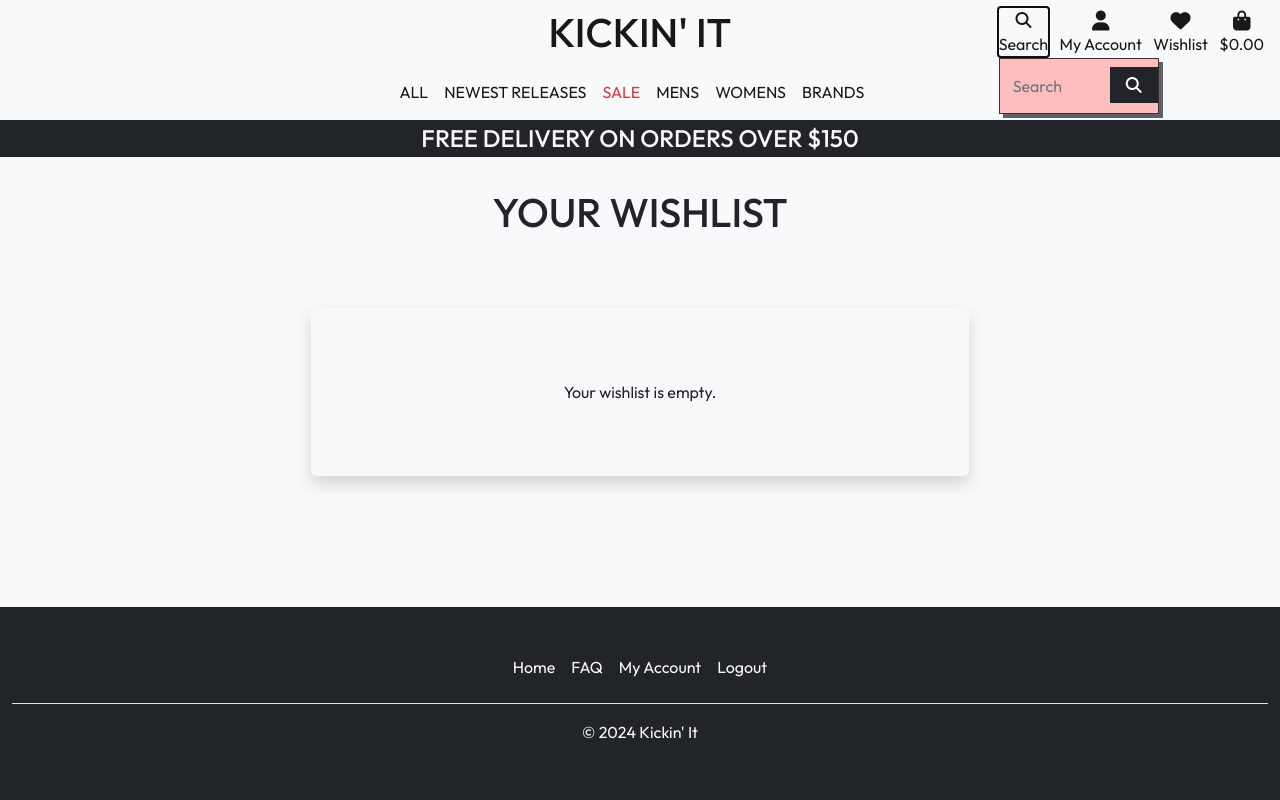
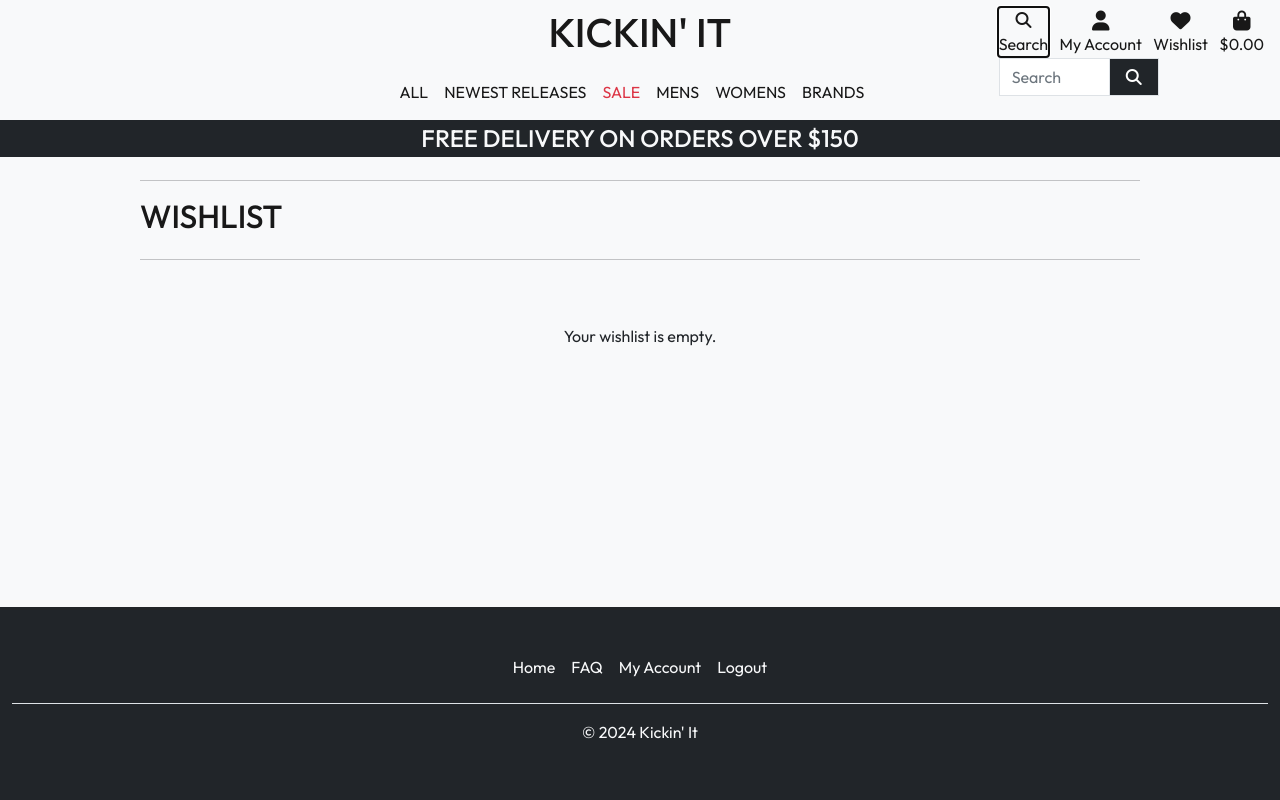
Before and after one commit to cambboyle/Kickin-it, a Django app: page /wishlist/wishlist/ in a window 1280 px wide, after a click on "Search". Run offline with Django 3.2, Linux system fonts and the light colour scheme; the visitor is signed in with stand-in values (Sample User, id 1); data comes from the database, SQL or seed files in the repository; data that the repository does not hold is empty; some libraries are stand-ins or nearby versions.

Commit message:
Add final styles for site

```diff
--- a/bag/templates/bag/bag.html
+++ b/bag/templates/bag/bag.html
@@ -25,7 +25,7 @@
             <div class="col">
                 {% if bag_items %}
                     <div class="table-responsive rounded">
-                        <table class="table table-sm table-borderless">
+                        <table class="table table-sm table-borderless align-middle">
                             <thead class="text-black">
                                 <tr>
                                     <th scope="col">Product Info</th>
--- a/products/templates/products/add_product.html
+++ b/products/templates/products/add_product.html
@@ -26,8 +26,8 @@
                     {% csrf_token %}
                     {{ form | crispy }}
                     <div class="text-right">
-                        <a href="{% url 'products' %}" class="btn btn-outline-black rounded-0">Cancel</a>
-                        <button class="btn btn-dark rounded-0" type="submit">Add Product</button>
+                        <a href="{% url 'products' %}" class="btn bg-danger btn-outline-black global-buttons rounded-0">Cancel</a>
+                        <button class="btn btn-outline-black global-buttons rounded-0" type="submit">Add Product</button>
                     </div>
                 </form>
             </div>
--- a/products/templates/products/edit_product.html
+++ b/products/templates/products/edit_product.html
@@ -26,8 +26,8 @@
                     {% csrf_token %}
                     {{ form | crispy }}
                     <div class="text-right">
-                        <a href="{% url 'products' %}" class="btn btn-outline-black rounded-0">Cancel</a>
-                        <button class="btn btn-dark rounded-0" type="submit">Update Product</button>
+                        <a href="{% url 'products' %}" class="btn bg-danger btn-outline-black global-buttons rounded-0">Cancel</a>
+                        <button class="btn btn-outline-black global-buttons rounded-0" type="submit">Add Product</button>
                     </div>
                 </form>
             </div>
--- a/profiles/templates/profiles/profile.html
+++ b/profiles/templates/profiles/profile.html
@@ -15,7 +15,7 @@
 
 {% block content %}
     <div class="overlay"></div>
-    <div class="container text-black">
+    <div class="container">
         <div class="row">
             <div class="col">
                 <hr>
@@ -29,7 +29,7 @@
                 <form class="mt-3" action="{% url 'profile' %}" method="POST" id="profile-update-form">
                     {% csrf_token %}
                     {{ form|crispy }}
-                    <button class="btn btn-black rounded-0 text-uppercase float-right">Update Information</button>
+                    <button class="btn btn-outline-black text-uppercase float-right global-buttons">Update Information</button>
                 </form>
             </div>
             <div class="col-12 col-lg-6">
--- a/templates/base.html
+++ b/templates/base.html
@@ -67,13 +67,15 @@
                   </div>
                 </div>
               </a>
-              <div class="dropdown-menu border-1 dropdown-styles" aria-labelledby="searchbar">
-                <form method="GET" action="{% url 'products' %}">
+              <div class="dropdown-menu rounded-0 border-0 w-100 p-0 my-0" aria-labelledby="mobile-searchbar">
+                <form class="form" method="GET" action="{% url 'products' %}">
                   <div class="input-group w-100">
-                    <input class="form-control rounded-0 text-black" type="text" name="q" placeholder="Search" style="background: rgba(255,255,255,0);border-color: rgba(248,249,250,0);" />
+                    <input class="form-control border border-black rounded-0" type="text" name="q" placeholder="Search">
                     <div class="input-group-append">
-                      <button class="btn btn-dark form-control border-0 rounded-0" type="submit">
-                        <span class="icon"><i class="fas fa-search"></i></span>
+                      <button class="form-control btn btn-dark border border-black rounded-0" type="submit">
+                        <span class="icon">
+                          <i class="fas fa-search"></i>
+                        </span>
                       </button>
                     </div>
                   </div>
@@ -88,16 +90,16 @@
                   <p class="my-0">My Account</p>
                 </div>
               </a>
-              <div class="dropdown-menu border-1 dropdown-styles" aria-labelledby="user-options">
+              <div class="dropdown-menu border-0" aria-labelledby="user-options">
                 {% if request.user.is_authenticated %}
-                  {% if request.user.is_superuser %}
-                    <a href="{% url 'add_product' %}" class="dropdown-item text-black">Product Management</a>
-                  {% endif %}
-                  <a href="{% url 'profile' %}" class="dropdown-item text-black">My Account</a>
-                  <a href="{% url 'account_logout' %}" class="dropdown-item text-black">Logout</a>
+                {% if request.user.is_superuser %}
+                  <a href="{% url 'add_product' %}" class="dropdown-item">Product Management</a>
+                {% endif %}
+                  <a href="{% url 'profile' %}" class="dropdown-item">My Account</a>
+                  <a href="{% url 'account_logout' %}" class="dropdown-item">Logout</a>
                 {% else %}
-                  <a href="{% url 'account_signup' %}" class="dropdown-item text-black">Register</a>
-                  <a href="{% url 'account_login' %}" class="dropdown-item text-black">Login</a>
+                  <a href="{% url 'account_signup' %}" class="dropdown-item">Register</a>
+                  <a href="{% url 'account_login' %}" class="dropdown-item">Login</a>
                 {% endif %}
               </div>
             </li>
--- a/wishlist/templates/wishlist/wishlist.html
+++ b/wishlist/templates/wishlist/wishlist.html
@@ -5,7 +5,6 @@
     <div class="container header-container">
         <div class="row">
             <div class="col">
-                <h1 class="logo-font text-center my-4">Your Wishlist</h1>
             </div>
         </div>
     </div>
@@ -13,51 +12,62 @@
 
 {% block content %}
     <div class="overlay"></div>
-    <div class="container my-5">
-        <div class="row justify-content-center">
-            <div class="col-lg-8 col-md-10">
-                <div class="wishlist-border p-4 shadow rounded">
+    <div class="container mb-2">
+        <div class="row">
+            <div class="col">
+                <hr>
+                <h2 class="logo-font text-black mb-4">Wishlist</h2>
+                <hr>
+            </div>
+        </div>
+
+        <div class="row">
+            <div class="col">
+                <div class="table-responsive rounded">
+                    <table class="table table-sm table-striped table-borderless align-middle">
                         {% if user_wishlist %}
-                    <ul class="list-group">
+                        <thead class="text-black">
+                            <tr>
+                                <th scope="col">Product Info</th>
+                                <th scope="col"></th>
+                                <th scope="col">Price</th>
+                            </tr>
+                        </thead>
                             {% for item in user_wishlist %}
-                        <li class="list-group-item mb-3" id="product-{{ item.product.id }}">
-                            <div class="row align-items-center">
-                                <div class="col-lg-3 col-sm-4">
-                                    <a href="{% url 'product_detail' item.product.id %}">
+                            <tr class="">
+                                <td class="p-3 w-25">
                                     {% if item.product.image %}
-                                        <img class="img-fluid wishlist-prod" src="{{ item.product.image.url }}" alt="{{ item.product.name }}">
+                                    <img class="img-fluid rounded" src="{{ item.product.image.url }}"
+                                        alt="{{ item.product.name }}">
                                     {% else %}
-                                        <img class="img-fluid wishlist-prod" src="{{ MEDIA_URL }}product_placeholder.png"
+                                    <img class="img-fluid rounded" src="{{ MEDIA_URL }}noimage.png"
                                         alt="{{ item.product.name }}">
                                     {% endif %}
-                                    </a>
-                                </div>
-                                <div class="col-lg-5 col-sm-8 text-left">
-                                    <h5 class="my-1">{{ item.product.name }}</h5>
-                                    {% if selected_size %}
-                                        <p>Selected Size: {{ selected_size }}</p>
-                                    {% else %}
-                                        <p>No size selected yet.</p>
-                                    {% endif %}
-                                    <p class="text-muted my-0">Price: ${{ item.product.price }}</p>
-                                </div>
-                                <div class="col-lg-4 text-right">
-                                    <form method="POST" action="{% url 'remove_from_wishlist' item.product.id %}" style="display:inline;">
+                                </td>
+                                <td class="py-3">
+                                    <p class="my-0"><strong>{{ item.product.name }}</strong></p>
+                                    <p class="my-0 small text-muted">SKU: {{ item.product.sku|upper }}</p>
+                                </td>
+                                <td class="py-3">
+                                    <p class="my-0">${{ item.product.price }}</p>
+                                </td>
+                                <td>
+                                    <form method="POST" action="{% url 'remove_from_wishlist' item.product.id %}"
+                                        style="display:inline;">
                                         {% csrf_token %}
-                                        <button type="submit" class="btn btn-danger">
-                                            <i class="fas fa-trash-alt"></i> Remove
+                                        <button type="submit" class="btn bg-danger btn-outline-black global-buttons">
+                                             Remove
                                         </button>
                                     </form>
-                                </div>
-                            </div>
-                        </li>
+                                </td>
+                            </tr>
                             {% endfor %}
-                    </ul>
                         {% else %}
                             <div class="text-center my-5">
                                 <p class="p-txt">Your wishlist is empty.</p>
                             </div>
                         {% endif %}
+                    </table>
                 </div>
             </div>
         </div>
```
Also changed, not shown: checkout/templates/checkout/checkout.html (+3 -8 lines), home/templates/home/index.html (+8 -9 lines), products/templates/products/products.html (+9 -10 lines), templates/includes/toasts/toast_error.html (+5 -9 lines), templates/includes/toasts/toast_info.html (+5 -9 lines), templates/includes/toasts/toast_success.html (+5 -10 lines), templates/includes/toasts/toast_warning.html (+5 -9 lines). Lines whose indentation alone changed are shown as unchanged.
